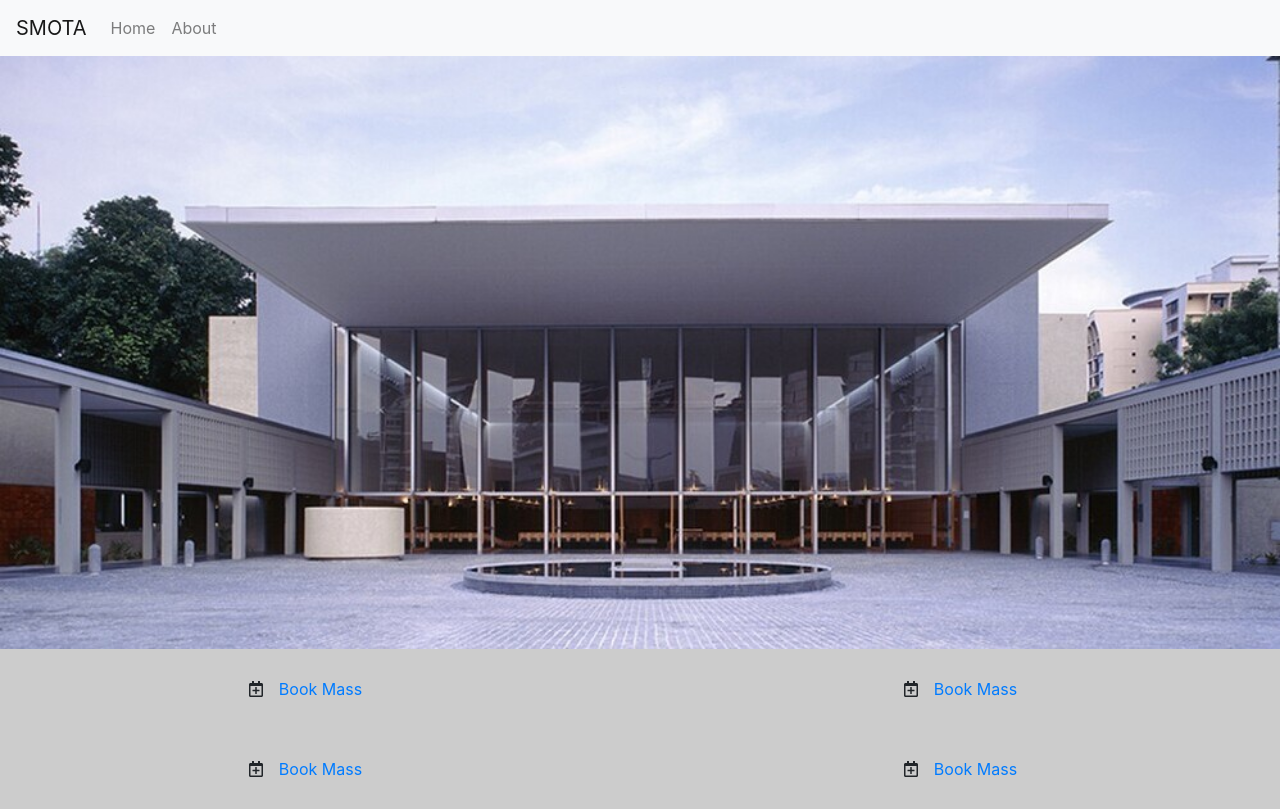
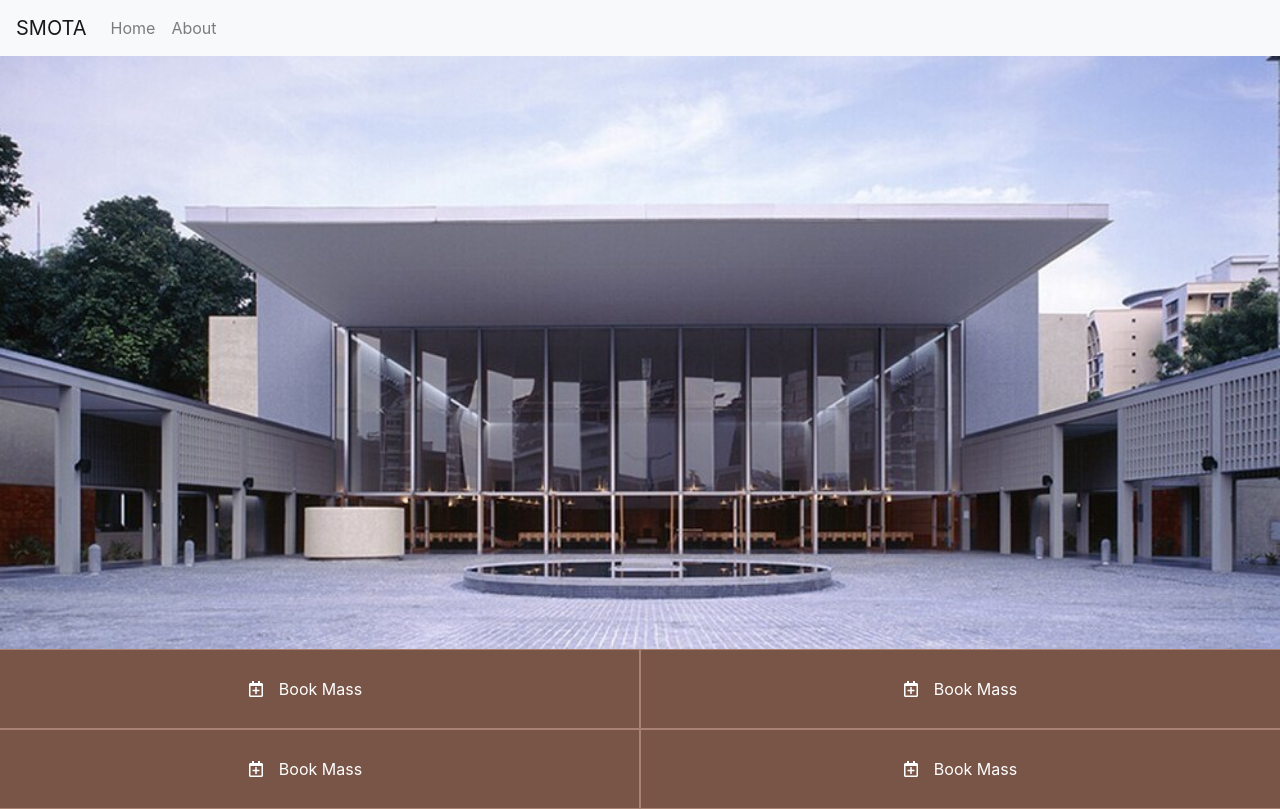
Before and after one commit to ashiswin/SMOTA-Web-App, a React (Create React App) app: page / in a window 1280 px wide. Built offline with nearby package versions, Linux system fonts and the light colour scheme.

Commit message:
Add styling to link items

```diff
--- a/src/components/LinkGridItem.tsx
+++ b/src/components/LinkGridItem.tsx
@@ -9,11 +9,15 @@ interface Props {
   icon: IconDefinition
 }
 
+function handleClick(url: string) {
+  window.open(url);
+}
+
 const LinkGridItem: React.FC<Props> = ({title, url, icon}) => (
-      <Col xs={6} style={styles.link}>
+      <Col xs={6} style={styles.link} onClick={() => handleClick(url)}>
         <Row>
           <Col xs={2}><FontAwesomeIcon icon={icon} /></Col>
-          <Col><a href={url}>{title}</a></Col>
+          <Col><span>{title}</span></Col>
         </Row>
       </Col>
 )
@@ -21,11 +25,14 @@ const LinkGridItem: React.FC<Props> = ({title, url, icon}) => (
 const styles = {
   link: {
     height: "10vh",
-    backgroundColor: "#CCCCCC",
+    backgroundColor: "#795548",
     display: "flex",
     alignItems: "center",
     justifyContent: "center",
-  },
+    border: "0.005vw solid #a98274",
+    color: "white",
+    cursor: "pointer",
+  }
 };
 
 export default LinkGridItem;
```
